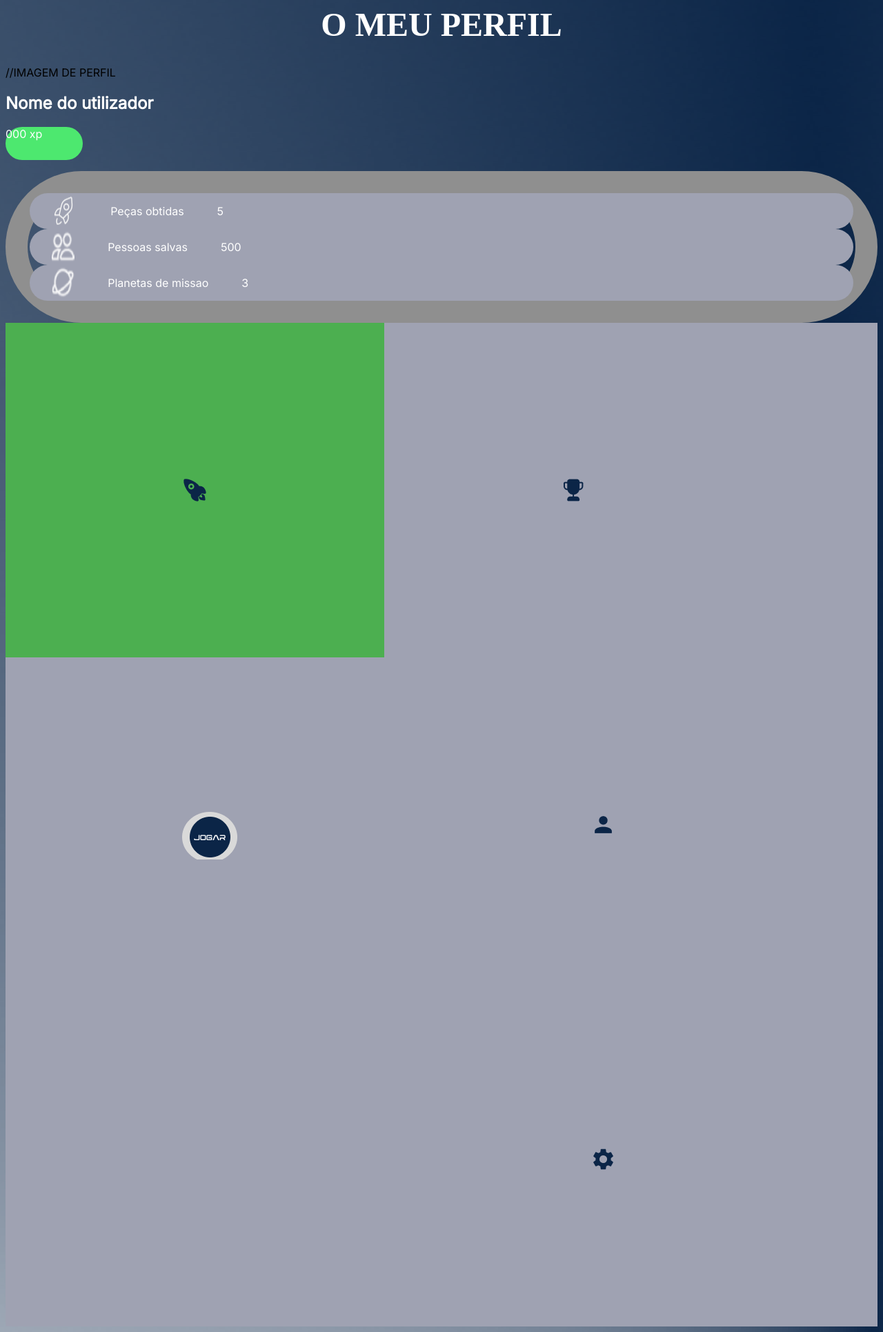
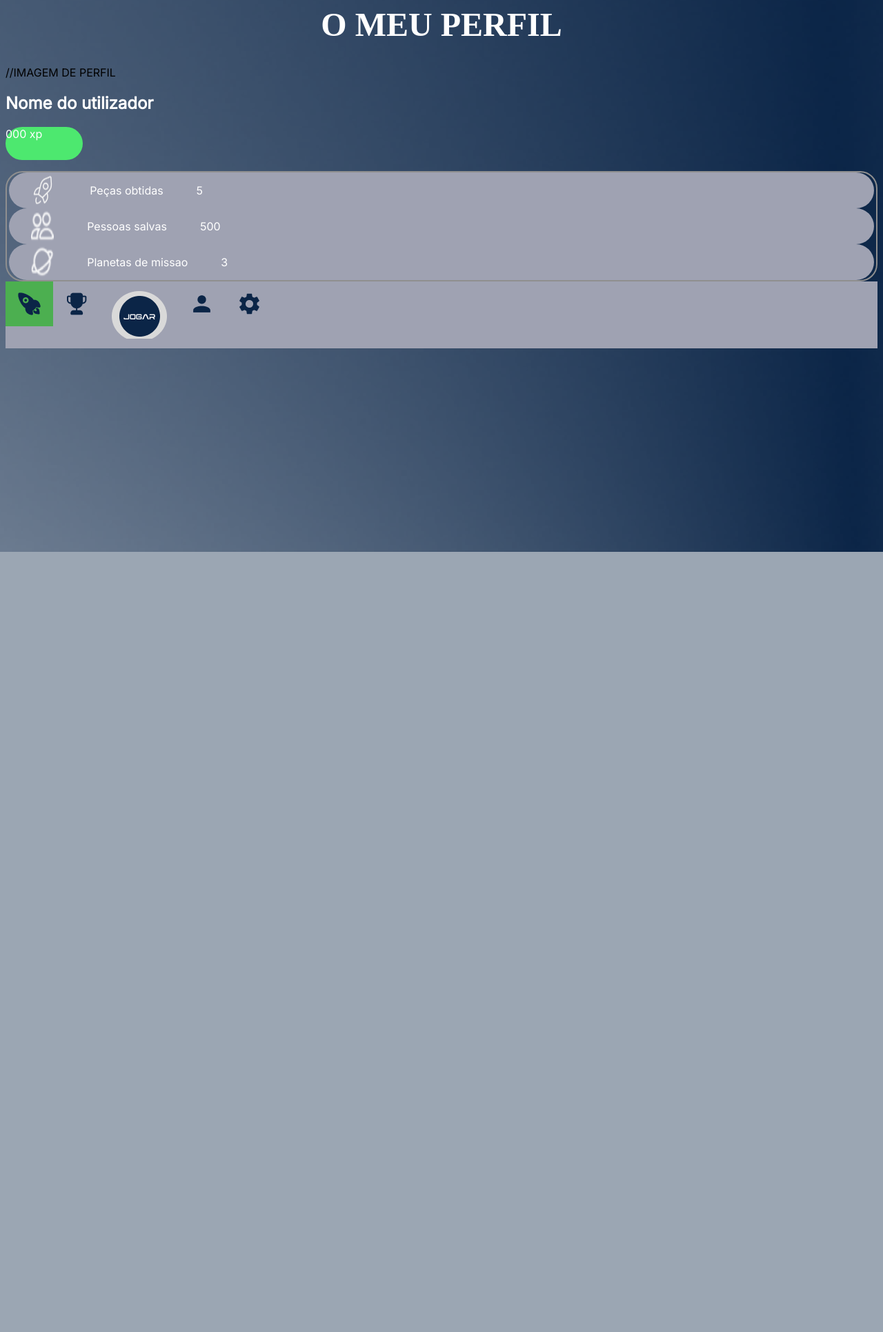
Before and after one commit to antrodrigo/Projeto, a PHP site: page /o_meu_perfil.php in a window 1280 px wide. Shown: the whole page at 69% size. After the commit the page ends 800 px from the top, so only its background shows below. Run offline with PHP 8.4, Linux system fonts and the light colour scheme; some web fonts are replaced.

Commit message:
Mudança de rem para px

```diff
--- a/css/css.css
+++ b/css/css.css
@@ -106,7 +105,7 @@ element.style {
 .texto_xp {
     color: white;
     background-color: #4DE86F;
-    border-radius: 25rem;
+    border-radius: 25px;
     width: 7rem;
     height: 3rem;
 }
@@ -190,13 +189,13 @@ a:hover {
 }
 
 .container_nave {
-    border-radius: 25rem;
-    border: 2rem solid #8F8F8F;
+    border-radius: 25px;
+    border: 2px solid #8F8F8F;
 }
 
 .div_nave {
     background-color: #9FA2B2;
-    border-radius: 40rem;
+    border-radius: 40px;
     display: flex;
     margin-left: 0.2rem;
     margin-right: 0.2rem;
@@ -215,9 +214,9 @@ a:hover {
     display: block;
     color: white;
     text-align: center;
-    padding: 14rem 16rem;
+    padding: 14px 16px;
     text-decoration: none;
-    font-size: 18rem;
+    font-size: 18px;
 }
 
 /* Estilos para os ícones ativos */
```
Also changed, not shown: other parts of css/css.css (+14 -15 lines).
